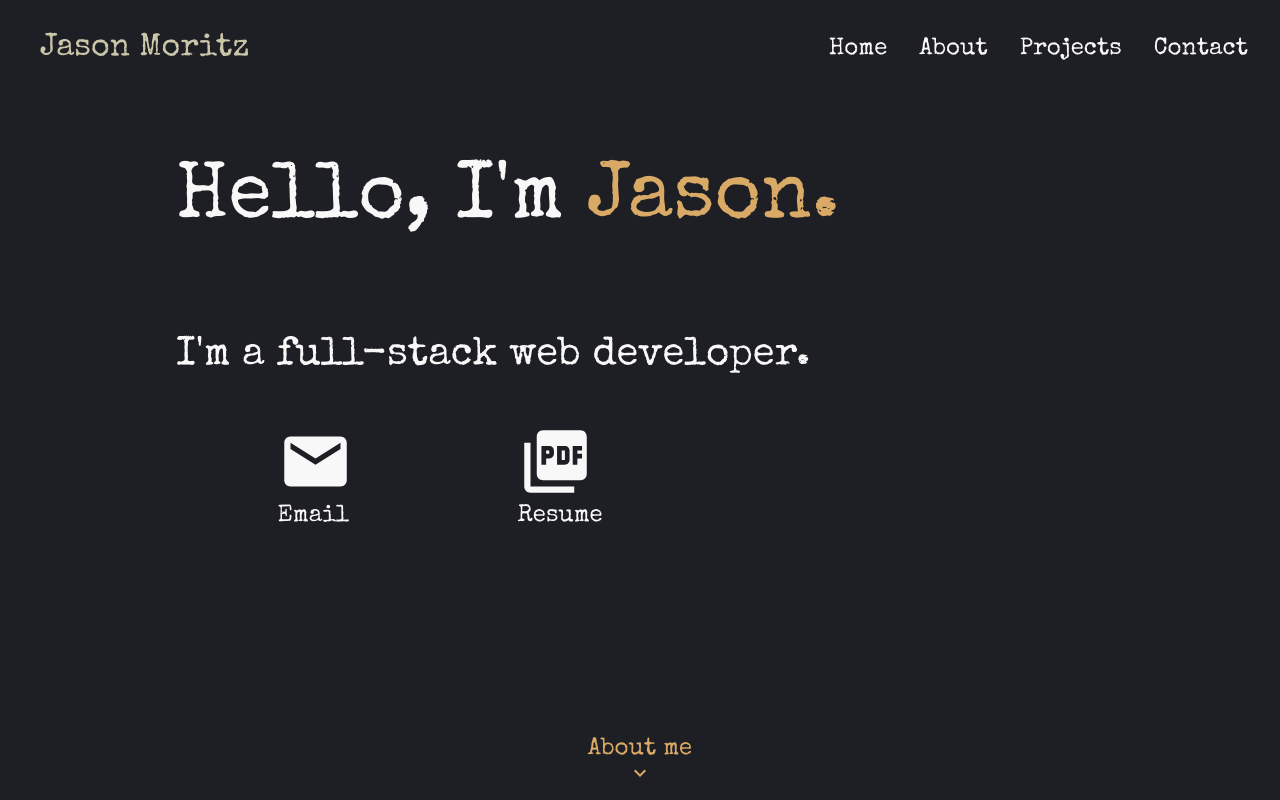
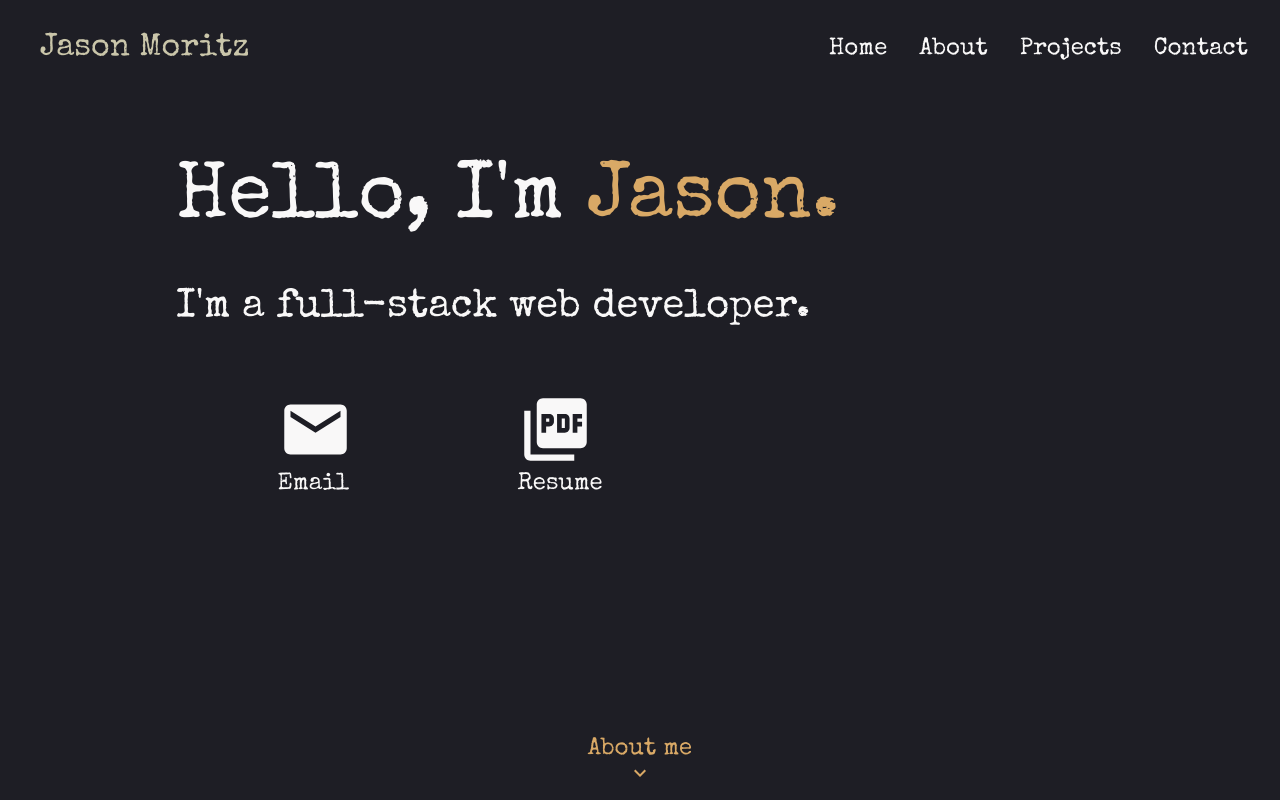
Before and after one commit to jason-moritz/portfolio, a React (Create React App) app in the folder client/: page / in a window 1280 px wide. Shown: the top 800 px of the page. Built offline with nearby package versions, Linux system fonts and the light colour scheme.

Commit message:
Fixed welcome text on Home section for lg screens.

```diff
--- a/client/src/screens/home/Home.css
+++ b/client/src/screens/home/Home.css
@@ -72,7 +72,7 @@
   }
 
   .welcome-text-secondary {
-    margin-top: 3rem;
+    padding-bottom: 1rem;
     font-size: 2.5rem;
   }
 
```
